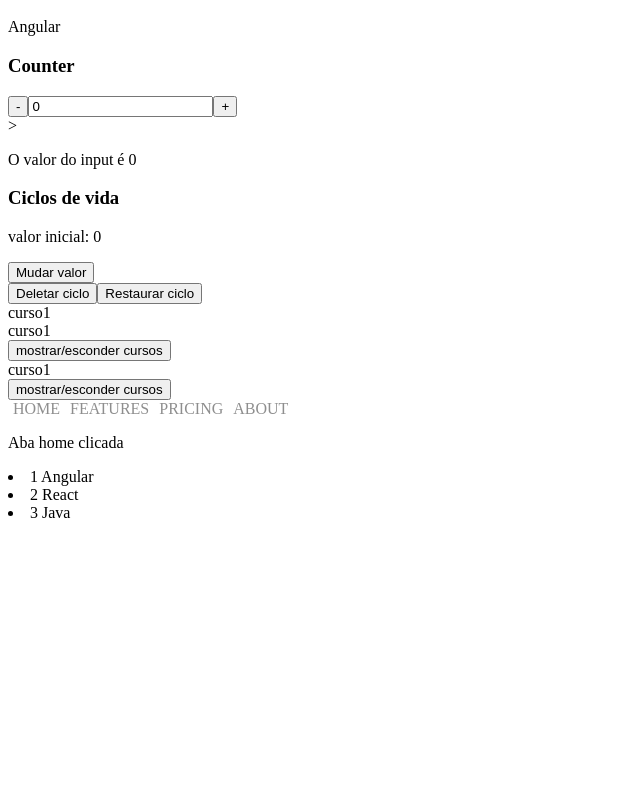
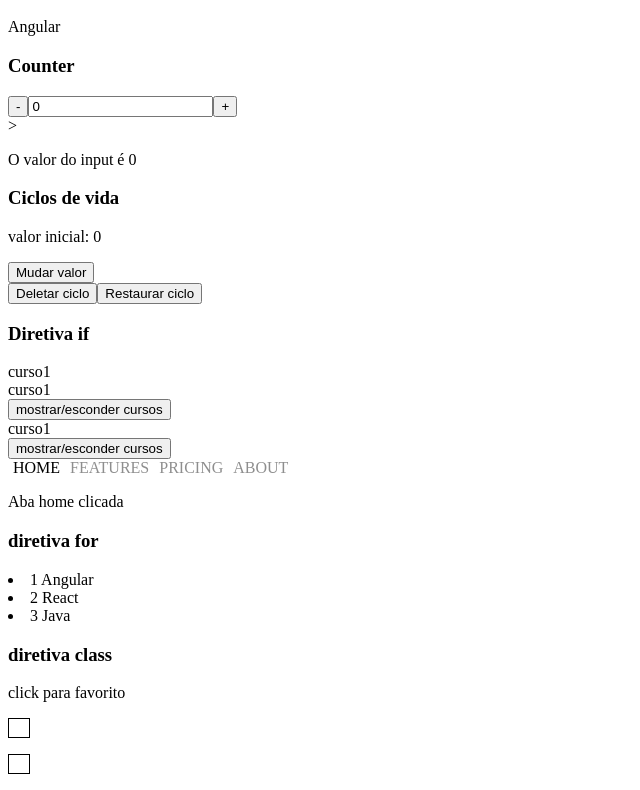
Before and after one commit to ThamyrisCabralArraes/iniciando-angular, an Angular app: page / in a window 1280 px wide. Shown: the part 1061-1851 px from the top of the page, without its empty margins (0-640 px from the left). Before the commit the page ends 1591 px from the top, so only its background shows below. Built offline with nearby package versions, Linux system fonts and the light colour scheme.

Commit message:
feat; adicionado componente ngclass

```diff
--- a/src/app/app.component.html
+++ b/src/app/app.component.html
@@ -33,3 +33,7 @@
 <div>
   <app-diretiva-ngfor></app-diretiva-ngfor>
 </div>
+
+<div>
+  <app-ngclass></app-ngclass>
+</div>
--- a/src/app/app.module.ts
+++ b/src/app/app.module.ts
@@ -14,6 +14,7 @@ import { CicloDeVidaComponent } from './ciclo-de-vida/ciclo-de-vida.component';
 import { DiretivaNgifComponent } from './diretiva-ngif/diretiva-ngif.component';
 import { DiretivaSwitchComponent } from './diretiva-switch/diretiva-switch.component';
 import { DiretivaNgforComponent } from './diretiva-ngfor/diretiva-ngfor.component';
+import { NgclassComponent } from './ngclass/ngclass.component';
 
 @NgModule({
   declarations: [
@@ -27,6 +28,7 @@ import { DiretivaNgforComponent } from './diretiva-ngfor/diretiva-ngfor.componen
     DiretivaNgifComponent,
     DiretivaSwitchComponent,
     DiretivaNgforComponent,
+    NgclassComponent,
   ],
   imports: [BrowserModule, AppRoutingModule, CursosModule, FormsModule],
   providers: [],
--- a/src/app/diretiva-ngfor/diretiva-ngfor.component.html
+++ b/src/app/diretiva-ngfor/diretiva-ngfor.component.html
@@ -1,3 +1,4 @@
 <div>
+  <h3>diretiva for</h3>
   <li *ngFor="let curso of cursos; let i = index">{{ i + 1 }} {{ curso }}</li>
 </div>
--- a/src/app/diretiva-ngif/diretiva-ngif.component.html
+++ b/src/app/diretiva-ngif/diretiva-ngif.component.html
@@ -1,3 +1,4 @@
+<h3>Diretiva if</h3>
 <div *ngIf="cursos.length > 0">{{ cursos }}</div>
 
 <div *ngIf="cursos.length === 0">Nao existe cursos para serem listados</div>
--- a/src/app/diretiva-switch/diretiva-switch.component.css
+++ b/src/app/diretiva-switch/diretiva-switch.component.css
@@ -7,6 +7,6 @@
   color: black;
 }
 
-.active:active {
+.active {
   color: black;
 }
--- /dev/null
+++ b/src/app/ngclass/ngclass.component.css
@@ -0,0 +1,19 @@
+* {
+  color: white;
+}
+
+.favorite {
+  border: 1px solid black;
+  width: 20px;
+  background-color: brown;
+  color: brown;
+}
+
+.notFavorite {
+  border: 1px solid black;
+  width: 20px;
+}
+
+.colorBlack {
+  color: black;
+}
--- /dev/null
+++ b/src/app/ngclass/ngclass.component.html
@@ -0,0 +1,21 @@
+<div>
+  <h3 class="colorBlack">diretiva class</h3>
+  <span class="colorBlack">click para favorito</span>
+  <p
+    [class.favorite]="isFavorite"
+    [class.notFavorite]="!isFavorite"
+    (click)="favorite()"
+  >
+    .
+  </p>
+  <!-- outra maneira de fazer - masi indicada -->
+  <p
+    [ngClass]="{
+      favorite: isFavorite,
+      notFavorite: !isFavorite
+    }"
+    (click)="favorite()"
+  >
+    .
+  </p>
+</div>
--- /dev/null
+++ b/src/app/ngclass/ngclass.component.ts
@@ -0,0 +1,14 @@
+import { Component } from '@angular/core';
+
+@Component({
+  selector: 'app-ngclass',
+  templateUrl: './ngclass.component.html',
+  styleUrls: ['./ngclass.component.css'],
+})
+export class NgclassComponent {
+  isFavorite = false;
+
+  favorite() {
+    this.isFavorite = !this.isFavorite;
+  }
+}
```
Also changed, not shown: 1 other file (tests, documents, lock files or other folders).
